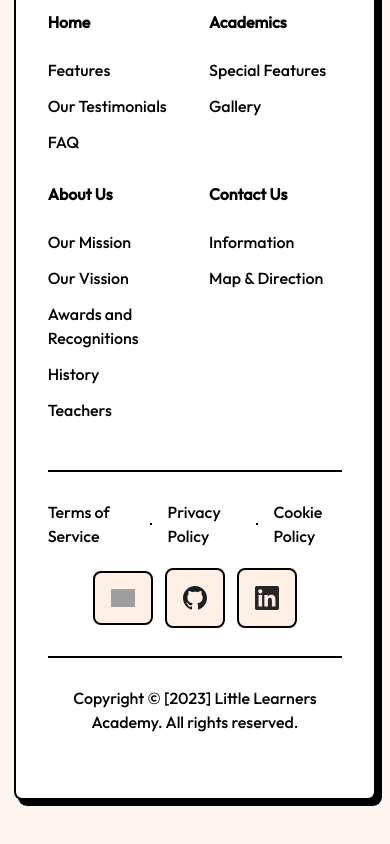
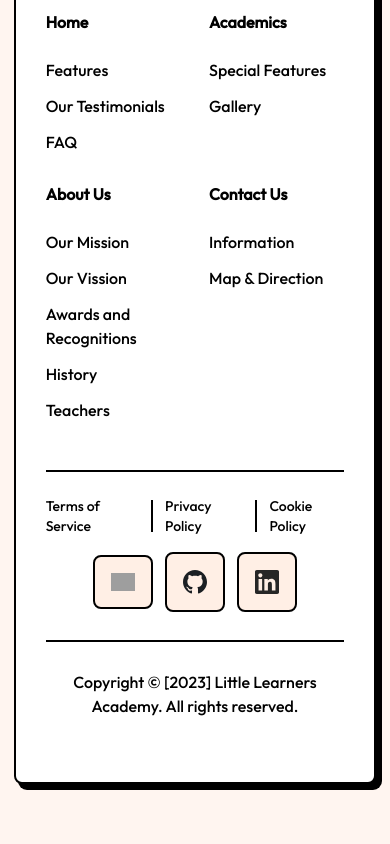
Before and after one commit to leewwhui/little-learners, a Next.js app: page / in a window 390 px wide. Shown: the part 9920-10764 px from the top of the page. Built offline with nearby package versions, Linux system fonts and the light colour scheme; grey boxes are pictures that could not be loaded.

Commit message:
💄 style: footer spelator

```diff
--- a/src/components/layout/footer/index.tsx
+++ b/src/components/layout/footer/index.tsx
@@ -3,16 +3,16 @@ import { FooterNav } from "./footer-nav";
 
 export const Footer = () => {
   return (
-    <div className="shadow-card bg-white border rounded-lg mt-32 flex flex-col gap-12 items-center justify-center py-16 px-8 md:px-28">
+    <div className="shadow-card bg-white border rounded-lg mt-32 flex flex-col gap-12 items-center justify-center py-16 px-[30px] md:px-28">
       <FooterNav />
 
       <div className="w-full flex flex-col gap-7">
-        <div className="py-7 flex flex-col items-center justify-between border-y gap-5 md:flex-row">
-          <div className="flex items-center gap-4">
+        <div className="py-7 flex flex-col items-center justify-between border-y gap-5 lg:flex-row">
+          <div className="flex items-center text-sm lg:text-[18px] gap-3 h-8">
             <p>Terms of Service</p>
-            <div className="h-1/2 border-1"></div>
+            <div className="h-full border-1"></div>
             <p>Privacy Policy</p>
-            <div className="h-1/2 border-1"></div>
+            <div className="h-full border-1"></div>
             <p>Cookie Policy</p>
           </div>
 
```
